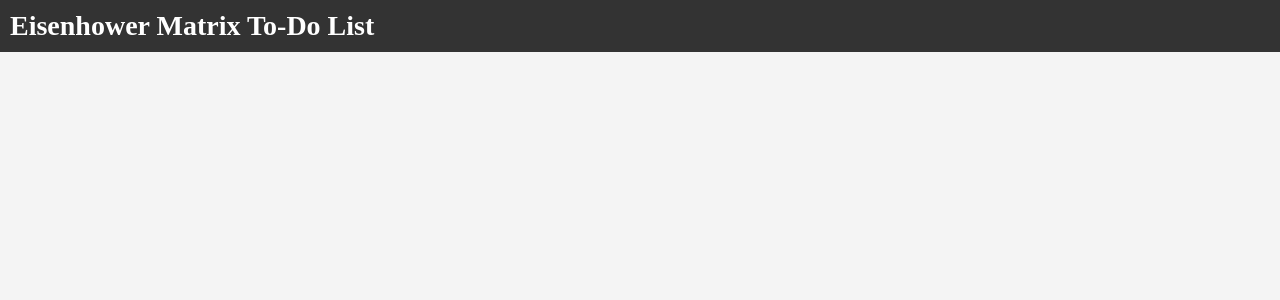
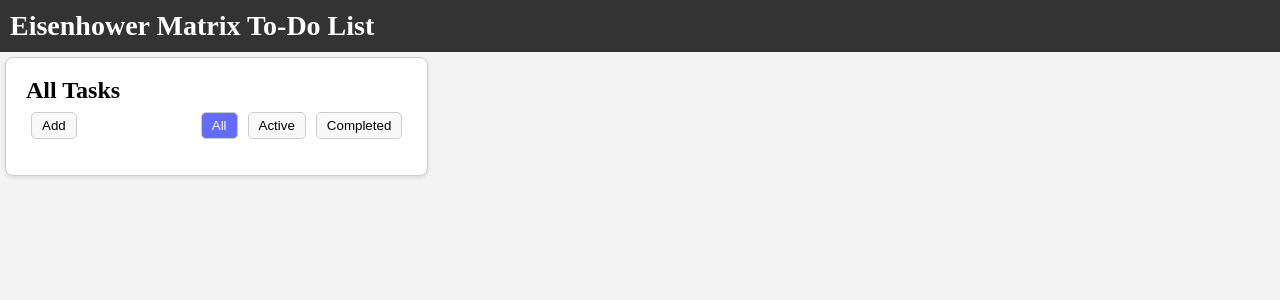
Before and after one commit to maksimpronin1991/GreenField-ToDo, a React (Vite) app: page /main in a window 1280 px wide. Shown: the top 300 px of the page. Built offline with nearby package versions, Linux system fonts and the light colour scheme.

Commit message:
feat: all-task component

```diff
--- /dev/null
+++ b/src/components/all-tasks/all-tasks.css
@@ -0,0 +1,54 @@
+.all-task_top-container {
+    display: flex;
+    justify-content: space-between;
+    align-items: center;
+    padding: 10px;
+    background-color: #f9f9f9;
+    border-radius: 8px;
+  }
+
+  .all-tasks-title {
+    margin: 0;
+    font-size: 1.5em;
+    line-height: 1;
+  }
+
+  .add-task-btn {
+    margin: 0 5px;
+    padding: 5px 10px;
+    border: 1px solid #ccc;
+    background-color: #f9f9f9;
+    border-radius: 5px;
+    cursor: pointer;
+  }
+
+  .all-tasks {
+    max-height: 100%;
+    overflow-y: auto;
+    border: 1px solid #ccc;
+    background-color: white;
+    padding: 20px;
+    border-radius: 8px;
+    box-shadow: 0 2px 4px rgba(0, 0, 0, 0.1);
+  }
+
+
+.all-tasks_controls {
+    display: flex;
+    justify-content: space-between;
+    margin: 10px 0;
+  }
+
+  .filter-btn {
+    margin: 0 5px;
+    padding: 5px 10px;
+    border: 1px solid #ccc;
+    background-color: #f9f9f9;
+    border-radius: 5px;
+    cursor: pointer;
+  }
+
+  .filter-btn.active {
+    background-color: #646cff;
+    color: white;
+  }
--- /dev/null
+++ b/src/components/all-tasks/all-tasks.jsx
@@ -0,0 +1,26 @@
+import "./all-tasks.css";
+
+export function AllTasks() {
+    return (
+        <div className="all-tasks">
+            <h2 className="all-tasks-title">All Tasks</h2>
+            <div className="all-tasks_controls">
+                <button className="add-task-btn">Add</button>
+                <div className="filter-controls">
+                    <button className="filter-btn active" data-filter="all">
+                        All
+                    </button>
+                    <button className="filter-btn" data-filter="active">
+                        Active
+                    </button>
+                    <button className="filter-btn" data-filter="completed">
+                        Completed
+                    </button>
+                </div>
+            </div>
+            <ul id="all-tasks-list">
+
+            </ul>
+        </div>
+    )
+}
--- a/src/components/app/app.jsx
+++ b/src/components/app/app.jsx
@@ -12,8 +12,6 @@ function App() {
         <Route path='/main' element={<MainPage />} />
       </Routes>
 
-
-
       </BrowserRouter>
   )
 }
--- a/src/pages/main-page/main-page.jsx
+++ b/src/pages/main-page/main-page.jsx
@@ -1,3 +1,4 @@
+import { AllTasks } from "../../components/all-tasks/all-tasks"
 import "./main-page.css"
 
 
@@ -7,7 +8,7 @@ export function MainPage() {
         <div>
             <h1 className="main-title">Eisenhower Matrix To-Do List</h1>
             <div className="container">
-
+                <AllTasks/>
             </div>
         </div>
     )
--- /dev/null
+++ b/src/reset.css
@@ -0,0 +1,53 @@
+*, *::before, *::after {
+    box-sizing: border-box;
+  }
+
+  html, body, div, span, applet, object, iframe,
+  h1, h2, h3, h4, h5, h6, p, blockquote, pre,
+  a, abbr, acronym, address, big, cite, code,
+  del, dfn, em, img, ins, kbd, q, s, samp,
+  small, strike, strong, sub, sup, tt, var,
+  b, u, i, center,
+  dl, dt, dd, ol, ul, li,
+  fieldset, form, label, legend,
+  table, caption, tbody, tfoot, thead, tr, th, td,
+  article, aside, canvas, details, embed,
+  figure, figcaption, footer, header, hgroup,
+  menu, nav, output, ruby, section, summary,
+  time, mark, audio, video {
+    margin: 0;
+    padding: 0;
+    border: 0;
+    font-size: 100%;
+    font: inherit;
+    vertical-align: baseline;
+  }
+
+  /* HTML5 display-role reset for older browsers */
+  article, aside, details, figcaption, figure,
+  footer, header, hgroup, menu, nav, section {
+    display: block;
+  }
+
+  body {
+    line-height: 1;
+  }
+
+  ol, ul {
+    list-style: none;
+  }
+
+  blockquote, q {
+    quotes: none;
+  }
+
+  blockquote:before, blockquote:after,
+  q:before, q:after {
+    content: '';
+    content: none;
+  }
+
+  table {
+    border-collapse: collapse;
+    border-spacing: 0;
+  }
--- a/template/main.css
+++ b/template/main.css
@@ -27,7 +27,7 @@ h1, h2, h3, h4, h5, h6 {
   font-style: normal;
 }
 
-/* ================================================================= */
+
 
 .container {
   flex: 1;
@@ -38,6 +38,8 @@ h1, h2, h3, h4, h5, h6 {
   padding: 5px;
   overflow: hidden;
 }
+
+/* ================================================================= */
 
 
 .all-task_top-container {
```
